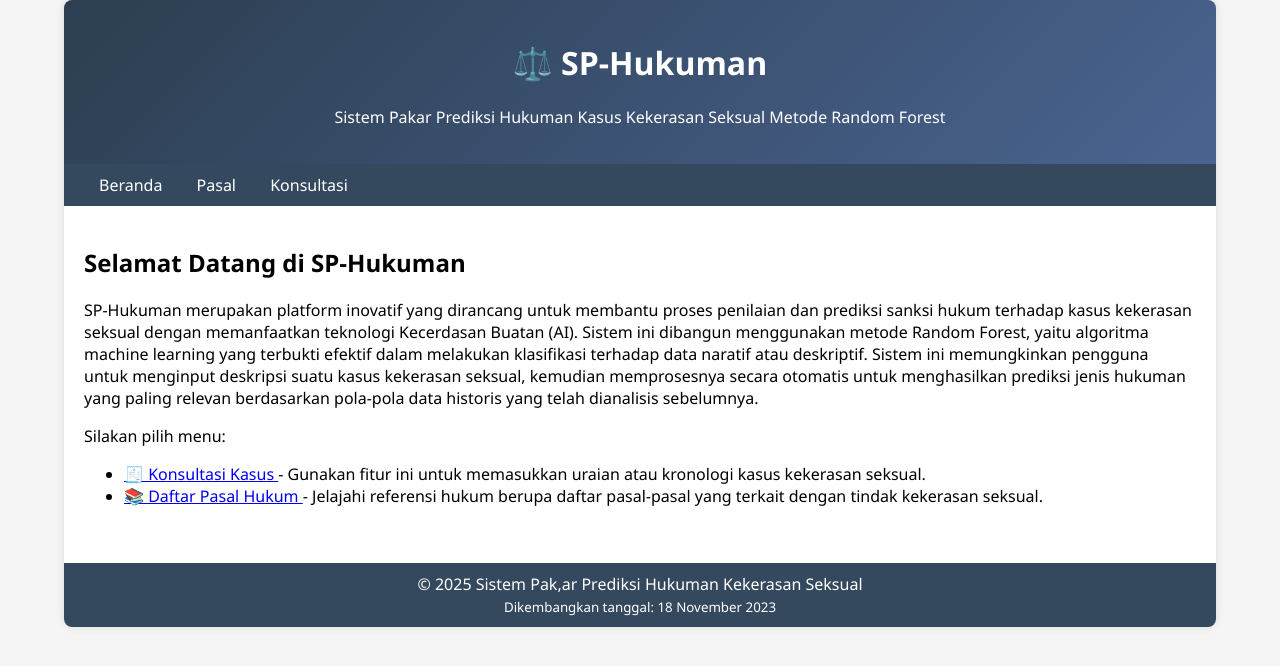
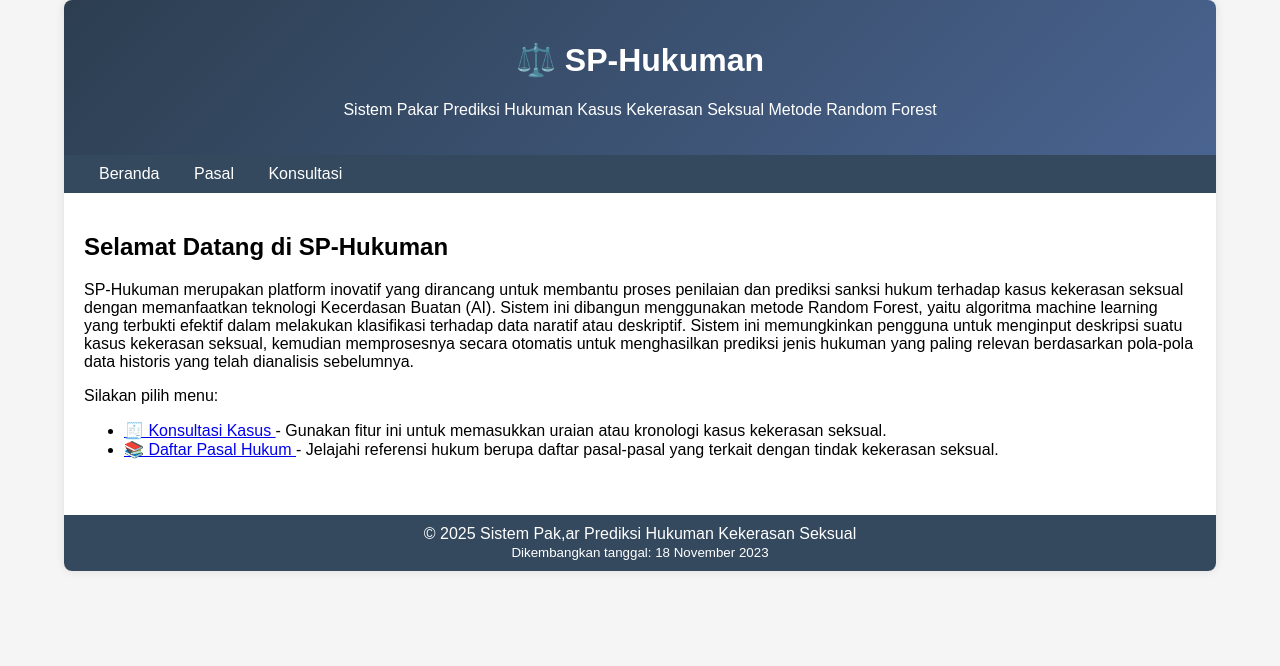
Before and after one commit to Akaahsosis/Web-SP-Hukum, a Flask app: page / in a window 1280 px wide. Shown: the top 666 px of the page. Run offline with Flask 3, Linux system fonts and the light colour scheme; parts of the project's set-up code (start-up, migrations or seed data) failed here and were passed over.

Commit message:
Update style.css

```diff
--- a/static/css/style.css
+++ b/static/css/style.css
@@ -1,5 +1,5 @@
 body {
-    font-family: 'Segoe UI', Tahoma, Geneva, Verdana, sans-serif;
+    font-family: Arial, Helvetica, sans-serif;
     background-color: #f5f5f5;
     margin: 0;
     padding: 0;
```
